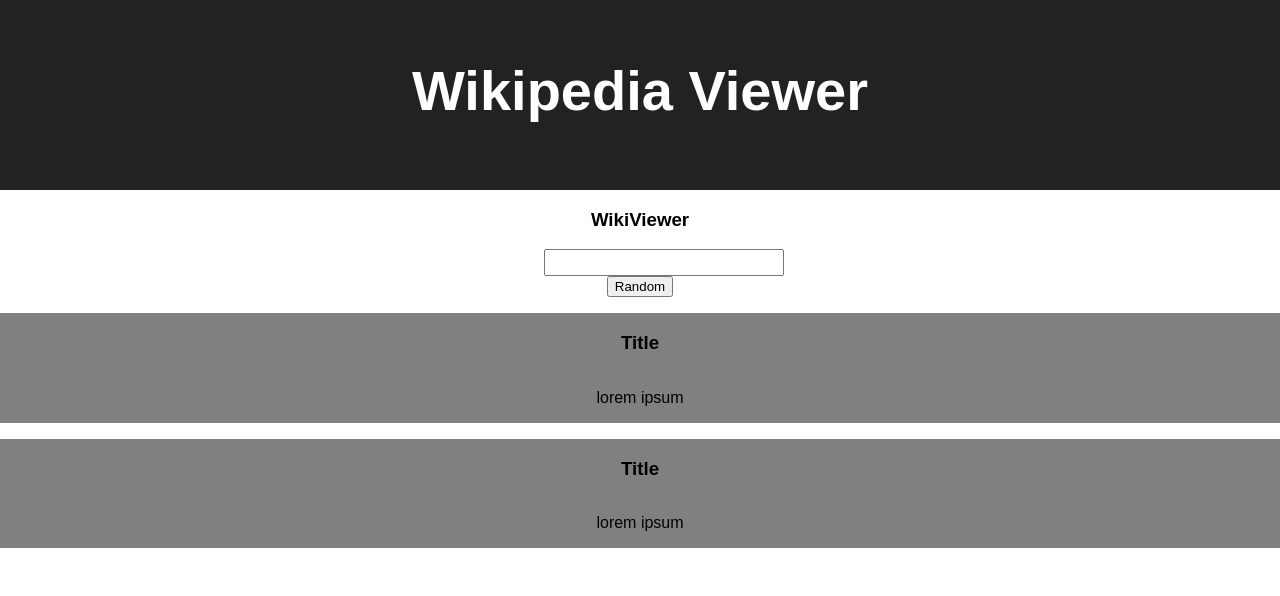
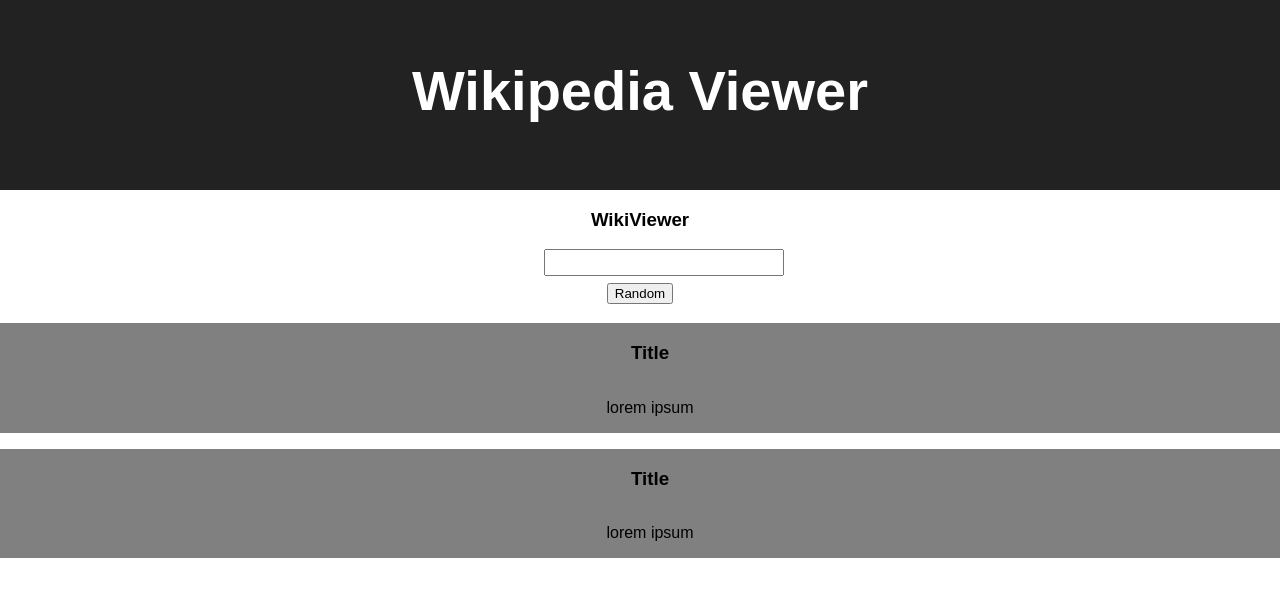
Before and after one commit to JayDJayG/WikipediaViewer, a React (Create React App) app: page / in a window 1280 px wide. Shown: the top 596 px of the page. Built offline with nearby package versions, Linux system fonts and the light colour scheme; no server answers.

Commit message:
Fixed minor issues with the class Box in charge of give style to the future information received by the input searchbox, and added some style to Random button

```diff
--- a/src/App.css
+++ b/src/App.css
@@ -33,6 +33,10 @@
   text-align: center;
   flex-grow: 1;
   background-color: grey;
+  width: 1300px;
+  margin: auto;
+  position: relative;
+  top: 10px;
 }
 
 
--- a/src/App.js
+++ b/src/App.js
@@ -79,7 +79,7 @@
   render(){
     return(
     <div>
-    <button onClick={this.handleButtonClick.bind(this)}>
+    <button style = {{top : "7px" , position : "relative"}} onClick={this.handleButtonClick.bind(this)}>
           Random
         </button>
     </div>
```
